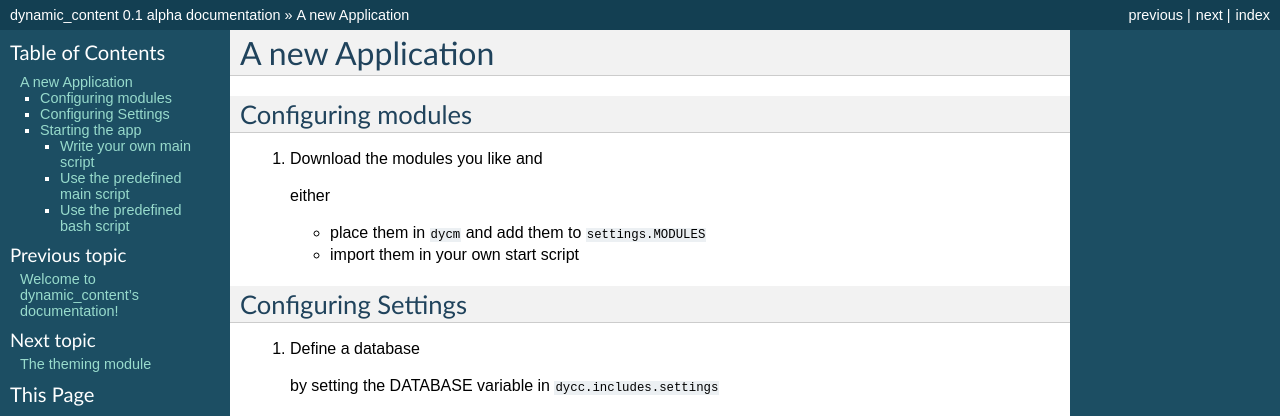
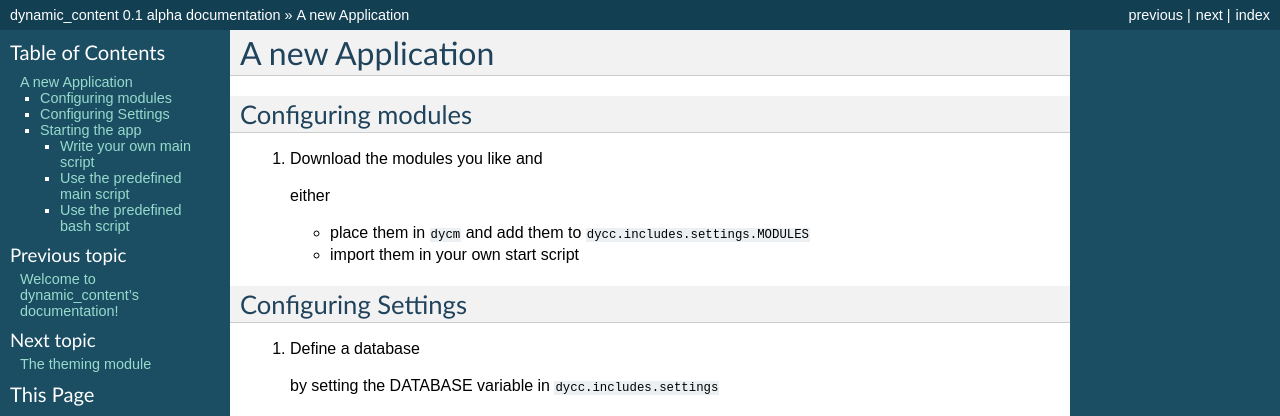
Before and after one commit to JustusAdam/dynamic_content_documentation, a Sphinx documentation site: the page built from source/apps.rst, in a window 1280 px wide. Shown: the top 416 px of the page. Built offline with Sphinx 7.4.7, drawn with Linux system fonts in a browser that asks for light colours; formulas are drawn with MathJax 3.

Commit message:
specified settings path upon request

```diff
--- a/source/apps.rst
+++ b/source/apps.rst
@@ -8,7 +8,7 @@ Configuring modules
 
     either
 
-    -   place them in ``dycm`` and add them to ``settings.MODULES``
+    -   place them in ``dycm`` and add them to ``dycc.includes.settings.MODULES``
 
     -   import them in your own start script
 
```
